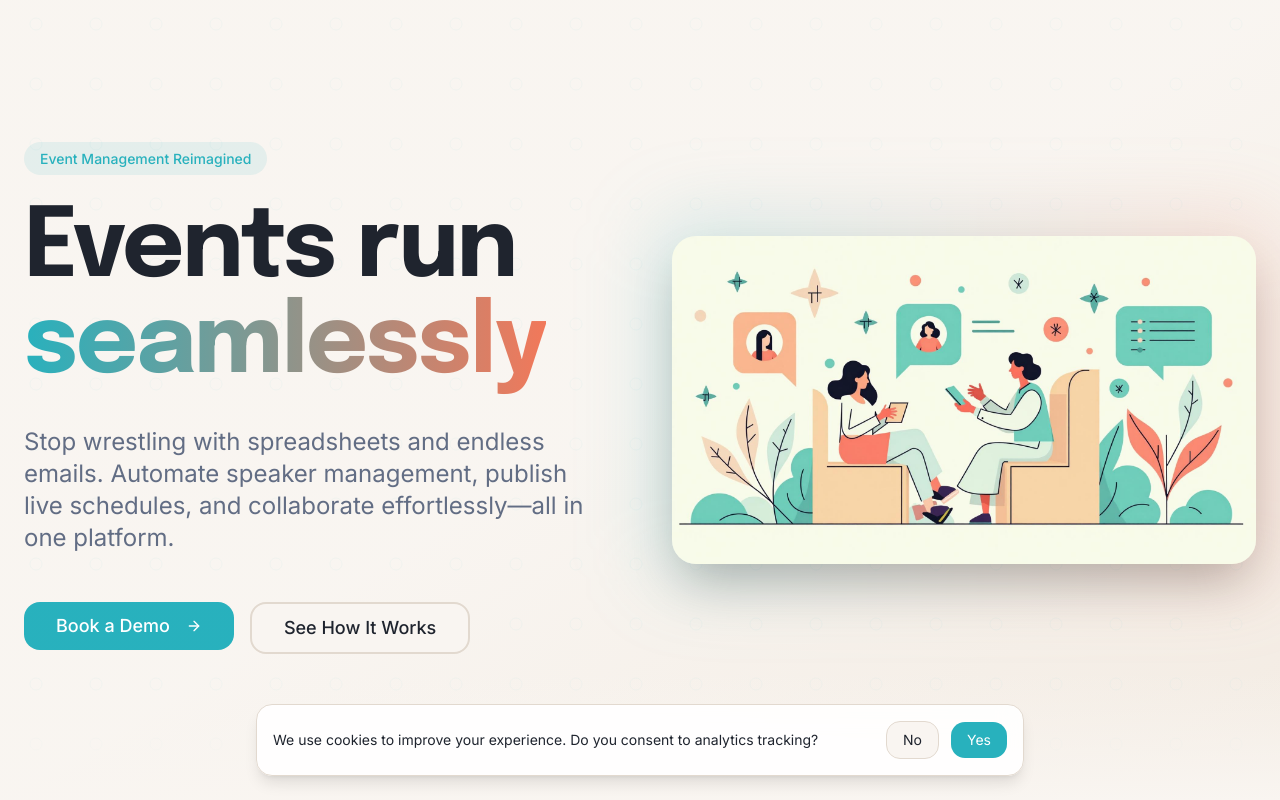
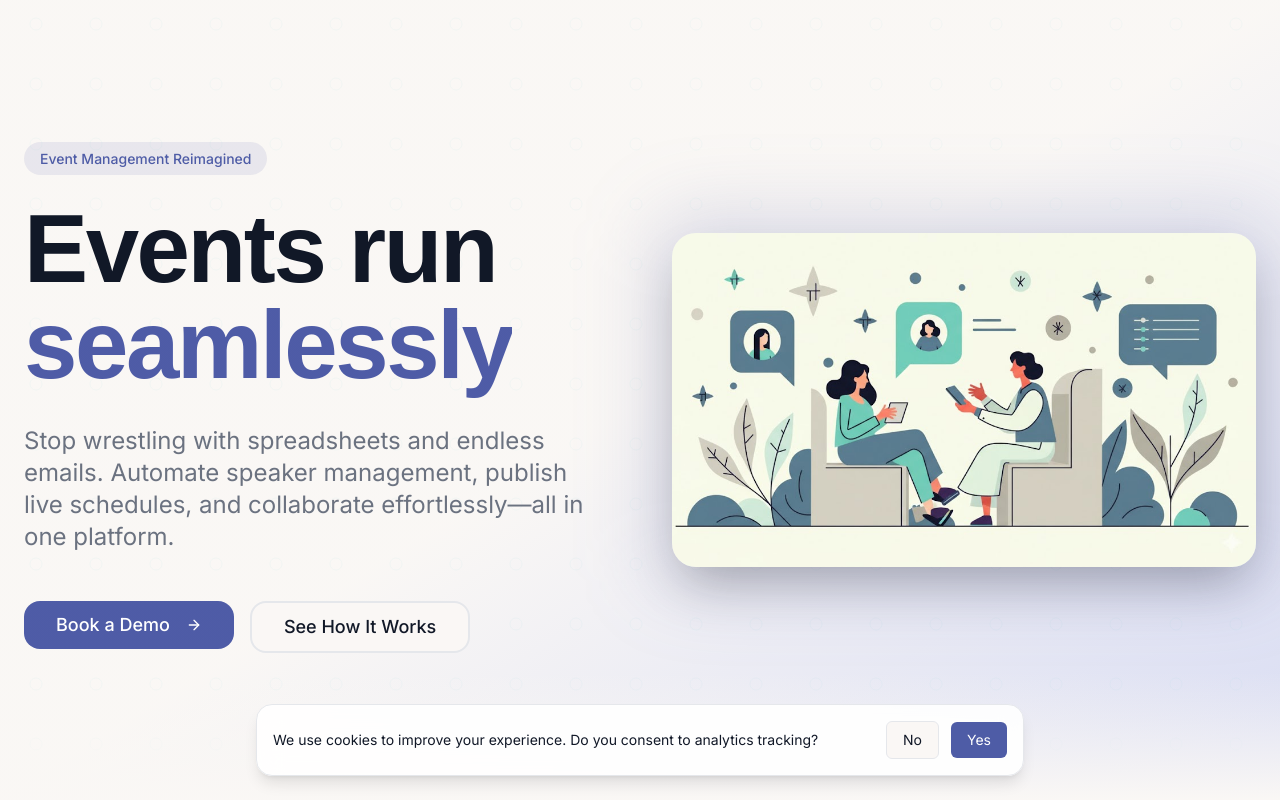
Before and after one commit to seamless-ems/seamless-website, a React (Vite) app: page / in a window 1280 px wide. Shown: the top 800 px of the page. Built offline with nearby package versions, Linux system fonts and the light colour scheme; the HTML template or start-up script is replaced by a standard one.

Commit message:
updating to new colour theme

```diff
--- a/index.html
+++ b/index.html
@@ -12,7 +12,6 @@
     <link rel="canonical" href="https://seamlessevents.io/" />
     <link rel="preconnect" href="https://fonts.googleapis.com">
     <link rel="preconnect" href="https://fonts.gstatic.com" crossorigin>
-    <link href="https://fonts.googleapis.com/css2?family=Epilogue:wght@400;500;600;700;800&family=Inter:wght@300;400;500;600&display=swap" rel="stylesheet">
 
     <!-- Favicons & theme -->
     <link rel="apple-touch-icon" sizes="180x180" href="/apple-touch-icon.png">
--- a/src/index.css
+++ b/src/index.css
@@ -1,116 +1,139 @@
+@import url('https://fonts.googleapis.com/css2?family=Inter:wght@400;500;600;700&display=swap');
+
 @tailwind base;
 @tailwind components;
 @tailwind utilities;
 
-/* Definition of the design system. All colors, gradients, fonts, etc should be defined here.
-All colors MUST be HSL.
-*/
-
 @layer base {
   :root {
-    --background: 32 40% 96%;
-    --foreground: 220 20% 15%;
+    /* Slate Blue Design System - Seamless Events */
+    /* Primary: Slate Blue */
+    --primary: 231 36% 48%; /* #4E5BA6 */
+    --primary-foreground: 0 0% 100%;
+
+    /* Backgrounds */
+    --background: 30 33% 97%; /* #FAFAF9 */
+    --foreground: 220 39% 11%; /* #111827 */
 
     --card: 0 0% 100%;
-    --card-foreground: 220 20% 15%;
+    --card-foreground: 220 39% 11%;
 
     --popover: 0 0% 100%;
-    --popover-foreground: 220 20% 15%;
+    --popover-foreground: 220 39% 11%;
 
-    --primary: 185 65% 45%;
-    --primary-foreground: 0 0% 100%;
-
-    --secondary: 32 40% 92%;
-    --secondary-foreground: 220 20% 15%;
-
-    --muted: 32 30% 88%;
-    --muted-foreground: 220 15% 45%;
-
-    --accent: 12 85% 65%;
+    /* Accent - keeping for compatibility */
+    --accent: 231 36% 48%;
     --accent-foreground: 0 0% 100%;
 
-    --destructive: 0 84.2% 60.2%;
-    --destructive-foreground: 210 40% 98%;
+    --secondary: 231 53% 90%; /* #E8EAF6 - Primary Subtle */
+    --secondary-foreground: 220 39% 11%;
 
-    --border: 32 25% 85%;
-    --input: 32 25% 85%;
-    --ring: 185 65% 45%;
+    --muted: 30 20% 94%;
+    --muted-foreground: 220 9% 46%; /* #6B7280 */
 
-    --radius: 1rem;
+    --destructive: 0 84% 60%; /* #DC2626 */
+    --destructive-foreground: 0 0% 100%;
 
-    /* Custom gradient tokens */
-    --gradient-hero: linear-gradient(135deg, hsl(185 65% 45%) 0%, hsl(185 75% 35%) 100%);
-    --gradient-subtle: linear-gradient(180deg, hsl(32 40% 98%) 0%, hsl(32 40% 94%) 100%);
+    --border: 220 13% 91%; /* #E5E7EB */
+    --input: 220 13% 91%;
+    --ring: 231 36% 48%;
 
-    /* Shadow tokens */
-    --shadow-soft: 0 4px 24px -4px hsl(185 65% 45% / 0.1);
-    --shadow-medium: 0 12px 40px -8px hsl(185 65% 45% / 0.15);
+    --radius: 0.5rem;
 
-    /* Animation tokens */
-    --transition-smooth: all 0.4s cubic-bezier(0.4, 0, 0.2, 1);
-    --transition-bounce: all 0.6s cubic-bezier(0.34, 1.56, 0.64, 1);
+    /* Module colors - keeping for module-specific styling */
+    --speaker: 231 36% 48%;
+    --schedule: 12 76% 70%;
+    --content: 45 93% 60%;
+    --attendee: 200 60% 55%;
 
-    --radius: 1rem;
+    /* Status colors */
+    --success: 142 71% 45%; /* #16A34A */
+    --warning: 38 92% 50%; /* #F59E0B */
+    --info: 217 91% 60%; /* #2563EB */
 
-    --sidebar-background: 0 0% 98%;
+    /* Sidebar */
+    --sidebar-background: 0 0% 100%;
+    --sidebar-foreground: 220 39% 11%;
+    --sidebar-primary: 231 36% 48%;
+    --sidebar-primary-foreground: 0 0% 100%;
+    --sidebar-accent: 231 53% 90%;
+    --sidebar-accent-foreground: 220 39% 11%;
+    --sidebar-border: 220 13% 91%;
+    --sidebar-ring: 231 36% 48%;
 
-    --sidebar-foreground: 240 5.3% 26.1%;
+    /* Design System Tokens */
+    --primary-hover: 231 36% 40%; /* #3D4A8F */
+    --primary-subtle: 231 53% 90%; /* #E8EAF6 */
 
-    --sidebar-primary: 240 5.9% 10%;
+    --bg-app: 30 33% 97%;
+    --bg-surface: 0 0% 100%;
+    --border-default: 220 13% 91%;
 
-    --sidebar-primary-foreground: 0 0% 98%;
+    --text-primary: 220 39% 11%;
+    --text-secondary: 220 9% 46%;
 
-    --sidebar-accent: 240 4.8% 95.9%;
+    /* Typography Scale */
+    --font-h1: 28px;
+    --font-h2: 20px;
+    --font-h3: 16px;
+    --font-body: 14px;
+    --font-small: 13px;
+    --font-tiny: 11px;
 
-    --sidebar-accent-foreground: 240 5.9% 10%;
+    /* Spacing (8px scale) */
+    --space-xs: 4px;
+    --space-sm: 8px;
+    --space-md: 16px;
+    --space-lg: 24px;
+    --space-xl: 32px;
+    --space-2xl: 48px;
 
-    --sidebar-border: 220 13% 91%;
+    /* Borders & Radius */
+    --radius-card: 8px;
+    --radius-btn: 6px;
+    --border-width: 1px;
 
-    --sidebar-ring: 217.2 91.2% 59.8%;
+    /* Shadows */
+    --shadow-card: 0 1px 2px rgba(0,0,0,0.06);
   }
 
   .dark {
-    --background: 220 25% 12%;
-    --foreground: 32 40% 96%;
+    --background: 200 15% 10%;
+    --foreground: 30 20% 95%;
 
-    --card: 220 25% 15%;
-    --card-foreground: 32 40% 96%;
+    --card: 200 15% 14%;
+    --card-foreground: 30 20% 95%;
 
-    --popover: 220 25% 15%;
-    --popover-foreground: 32 40% 96%;
+    --popover: 200 15% 14%;
+    --popover-foreground: 30 20% 95%;
 
-    --primary: 185 70% 50%;
-    --primary-foreground: 220 25% 12%;
+    --primary: 231 36% 52%;
+    --primary-foreground: 0 0% 100%;
 
-    --secondary: 220 20% 20%;
-    --secondary-foreground: 32 40% 96%;
+    --accent: 231 36% 52%;
+    --accent-foreground: 0 0% 100%;
 
-    --muted: 220 20% 20%;
-    --muted-foreground: 220 15% 60%;
+    --secondary: 200 15% 18%;
+    --secondary-foreground: 30 20% 95%;
 
-    --accent: 12 85% 65%;
-    --accent-foreground: 220 25% 12%;
+    --muted: 200 15% 18%;
+    --muted-foreground: 200 10% 60%;
 
-    --destructive: 0 62.8% 30.6%;
-    --destructive-foreground: 32 40% 96%;
+    --destructive: 0 62% 50%;
+    --destructive-foreground: 0 0% 100%;
 
-    --border: 220 20% 25%;
-    --input: 220 20% 25%;
-    --ring: 185 70% 50%;
+    --border: 200 15% 22%;
+    --input: 200 15% 22%;
+    --ring: 231 36% 52%;
 
-    --gradient-hero: linear-gradient(135deg, hsl(185 70% 50%) 0%, hsl(185 80% 40%) 100%);
-    --gradient-subtle: linear-gradient(180deg, hsl(220 25% 12%) 0%, hsl(220 25% 15%) 100%);
-
-    --shadow-soft: 0 4px 24px -4px hsl(0 0% 0% / 0.3);
-    --shadow-medium: 0 12px 40px -8px hsl(0 0% 0% / 0.4);
-    --sidebar-background: 240 5.9% 10%;
-    --sidebar-foreground: 240 4.8% 95.9%;
-    --sidebar-primary: 224.3 76.3% 48%;
+    --sidebar-background: 200 15% 12%;
+    --sidebar-foreground: 30 20% 90%;
+    --sidebar-primary: 231 36% 52%;
     --sidebar-primary-foreground: 0 0% 100%;
-    --sidebar-accent: 240 3.7% 15.9%;
-    --sidebar-accent-foreground: 240 4.8% 95.9%;
-    --sidebar-border: 240 3.7% 15.9%;
-    --sidebar-ring: 217.2 91.2% 59.8%;
+    --sidebar-accent: 200 15% 18%;
+    --sidebar-accent-foreground: 30 20% 95%;
+    --sidebar-border: 200 15% 20%;
+    --sidebar-ring: 231 36% 52%;
   }
 }
 
@@ -120,11 +143,84 @@ All colors MUST be HSL.
   }
 
   body {
-    @apply bg-background text-foreground;
+    @apply bg-background text-foreground antialiased;
     font-family: 'Inter', -apple-system, BlinkMacSystemFont, 'Segoe UI', sans-serif;
+    font-size: 14px;
+    line-height: 1.5;
   }
 
   h1, h2, h3, h4, h5, h6 {
-    font-family: 'Epilogue', -apple-system, BlinkMacSystemFont, 'Segoe UI', sans-serif;
+    font-family: 'Inter', -apple-system, BlinkMacSystemFont, 'Segoe UI', sans-serif;
+    font-weight: 600;
   }
 }
+
+@layer utilities {
+  .gradient-primary {
+    @apply bg-gradient-to-r from-primary to-primary/80;
+  }
+
+  .gradient-accent {
+    @apply bg-gradient-to-r from-accent to-accent/80;
+  }
+
+  .card-hover {
+    @apply transition-all duration-300 hover:shadow-lg hover:-translate-y-1;
+  }
+
+  .module-card {
+    @apply relative overflow-hidden rounded-xl border bg-card p-6 transition-all duration-300 hover:shadow-xl;
+  }
+
+  .status-badge {
+    @apply inline-flex items-center rounded-full px-2.5 py-0.5 text-xs font-medium;
+  }
+
+  .animate-fade-in {
+    animation: fadeIn 0.5s ease-out forwards;
+  }
+
+  .animate-slide-up {
+    animation: slideUp 0.5s ease-out forwards;
+  }
+
+  .animate-scale-in {
+    animation: scaleIn 0.3s ease-out forwards;
+  }
+
+  /* Shadow utilities matching design system */
+  .shadow-soft {
+    box-shadow: 0 1px 2px rgba(0,0,0,0.06);
+  }
+}
+
+@keyframes fadeIn {
+  from {
+    opacity: 0;
+  }
+  to {
+    opacity: 1;
+  }
+}
+
+@keyframes slideUp {
+  from {
+    opacity: 0;
+    transform: translateY(20px);
+  }
+  to {
+    opacity: 1;
+    transform: translateY(0);
+  }
+}
+
+@keyframes scaleIn {
+  from {
+    opacity: 0;
+    transform: scale(0.95);
+  }
+  to {
+    opacity: 1;
+    transform: scale(1);
+  }
+}
```
Also changed, not shown: src/assets/hero-illustration.jpg.
